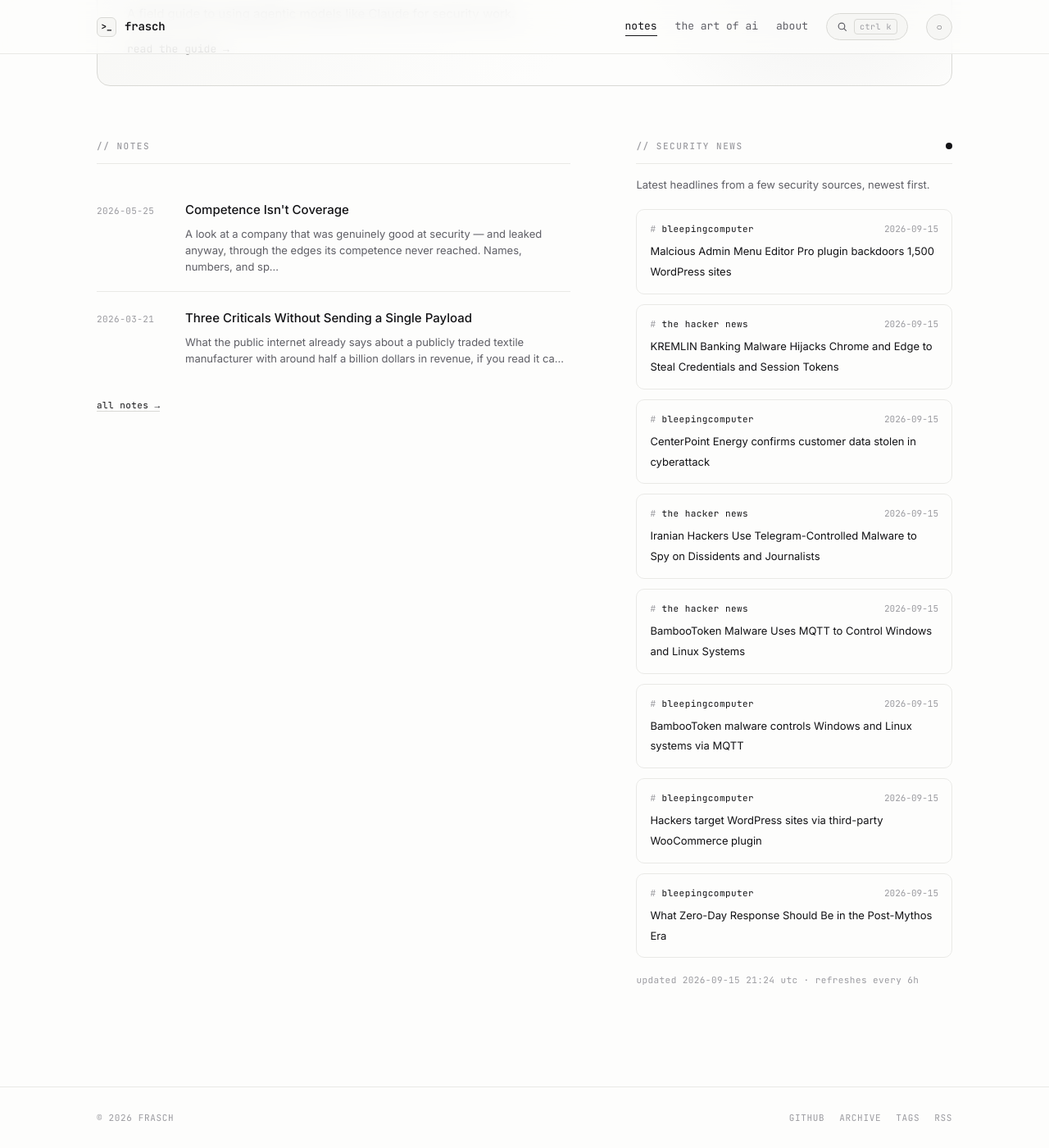
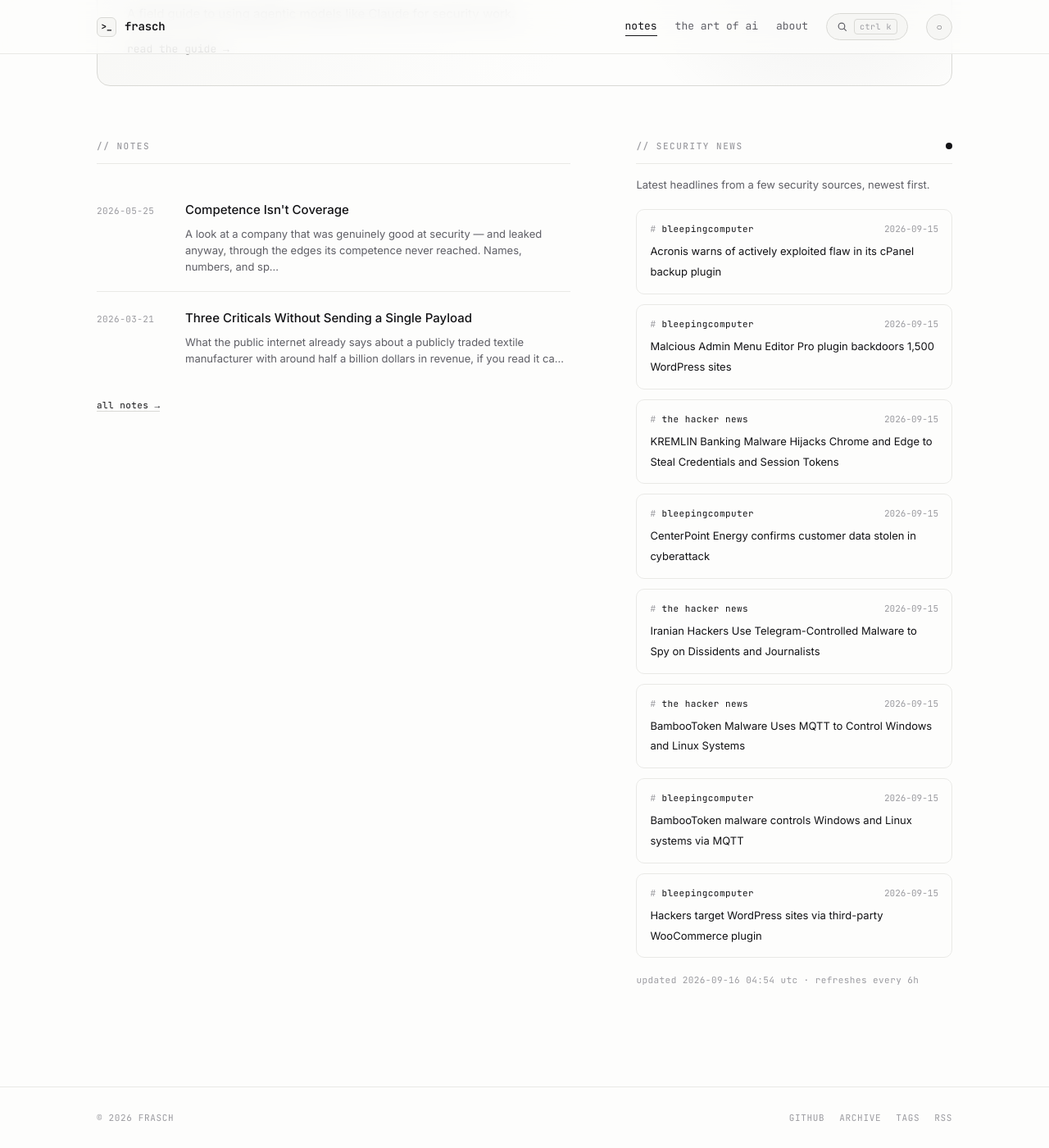
Before and after one commit to whoisfrasch/frasch, a Jekyll site: the page built from index.html, in a window 1280 px wide and 1400 px high, scrolled down 615 px. Shown: the whole window at 82% size. Built offline with Jekyll 4.4.1, drawn with Linux system fonts in a browser that asks for light colours.

Commit message:
Refresh security news feed

```diff
--- a/_data/news.json
+++ b/_data/news.json
@@ -1,6 +1,12 @@
 {
-  "updated": "2026-09-15T21:24:44Z",
+  "updated": "2026-09-16T04:54:03Z",
   "items": [
+    {
+      "source": "bleepingcomputer",
+      "title": "Acronis warns of actively exploited flaw in its cPanel backup plugin",
+      "link": "https://www.bleepingcomputer.com/news/security/acronis-warns-of-actively-exploited-flaw-in-its-cpanel-backup-plugin/",
+      "date": "2026-09-15T21:37:35Z"
+    },
     {
       "source": "bleepingcomputer",
       "title": "Malcious Admin Menu Editor Pro plugin backdoors 1,500 WordPress sites",
@@ -42,12 +48,6 @@
       "title": "Hackers target WordPress sites via third-party WooCommerce plugin",
       "link": "https://www.bleepingcomputer.com/news/security/hackers-target-wordpress-sites-via-third-party-woocommerce-plugin/",
       "date": "2026-09-15T14:45:10Z"
-    },
-    {
-      "source": "bleepingcomputer",
-      "title": "What Zero-Day Response Should Be in the Post-Mythos Era",
-      "link": "https://www.bleepingcomputer.com/news/security/what-zero-day-response-should-be-in-the-post-mythos-era/",
-      "date": "2026-09-15T13:45:54Z"
     }
   ]
 }
```
